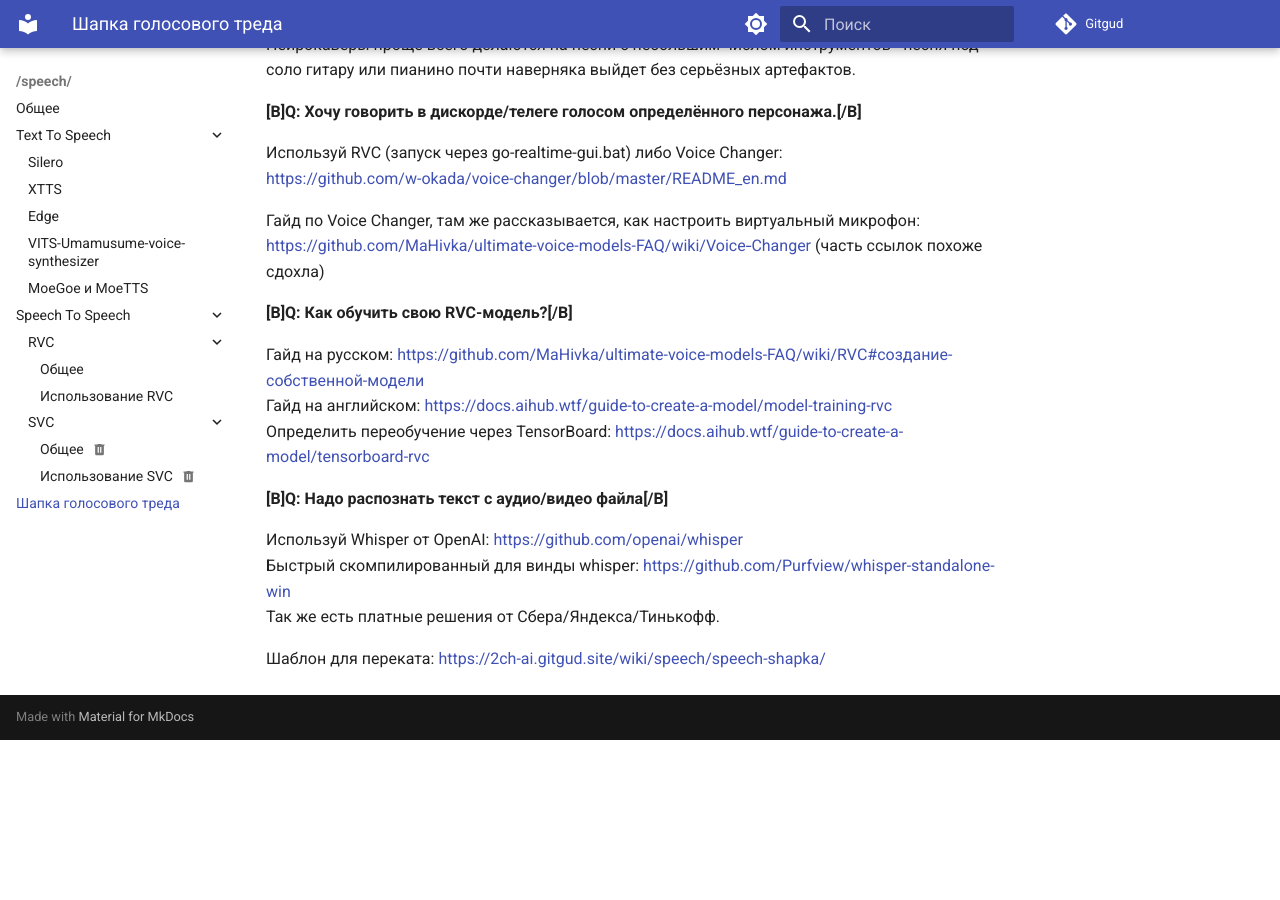
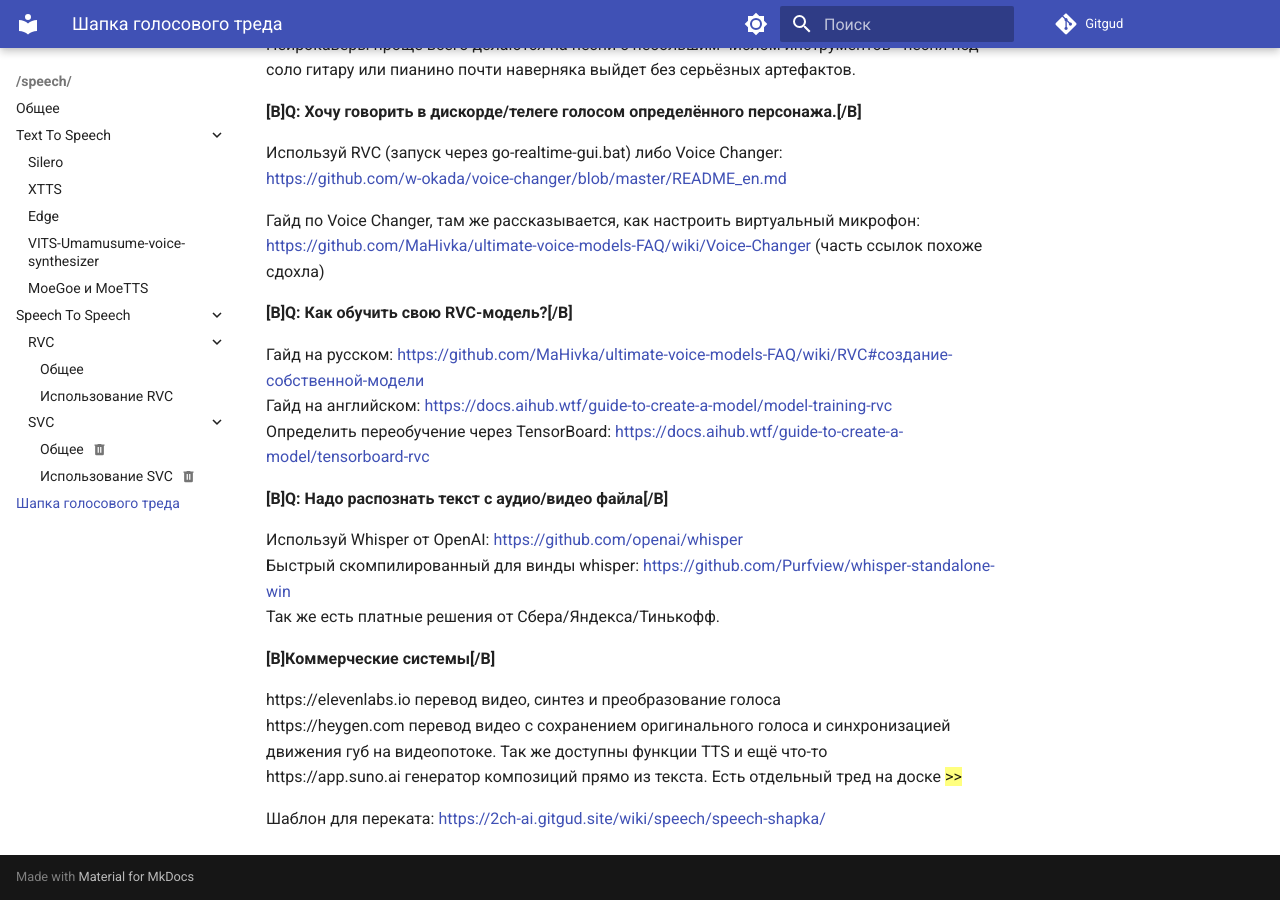
Before and after one commit to 2ch-ai/wiki, an MkDocs documentation site: the page built from docs/speech/speech-shapka.md, in a window 1280 px wide and 900 px high, scrolled down 1259 px. Built offline with MkDocs 1.6.1 and Material for MkDocs 9.7.7, drawn with Linux system fonts in a browser that asks for light colours; before the commit the page ends 1999 px from its top, so only the background shows below that; some of the changed lines change nothing that is shown.

Commit message:
Update speech-shapka.md

```diff
--- a/docs/speech/speech-shapka.md
+++ b/docs/speech/speech-shapka.md
@@ -8,28 +8,28 @@
 
 Прошлый тред: ==>>==
 
-Вики треда: [https://2ch-ai.gitgud.site/wiki/speech/](https://2ch-ai.gitgud.site/wiki/speech/)
+Вики треда: <https://2ch-ai.gitgud.site/wiki/speech/>
 
 **[B]FAQ[/B]**
 
 **[B]Q: Хочу озвучивать пасты с двача голосом Путина/Неко-Арк/и т.п.[/B]**
 
 1\. Используешь любой инструмент для синтеза голоса из текста - есть локальные, есть онлайн через huggingface или в виде ботов в телеге:
-[https://2ch-ai.gitgud.site/wiki/speech/#синтез-голоса-из-текста-tts](https://2ch-ai.gitgud.site/wiki/speech/#синтез-голоса-из-текста-tts)
+<https://2ch-ai.gitgud.site/wiki/speech/#синтез-голоса-из-текста-tts>
 
 Спейс без лимитов для EdgeTTS:
-[https://huggingface.co/spaces/NeuroSenko/rus-edge-tts-webui](https://huggingface.co/spaces/NeuroSenko/rus-edge-tts-webui)
+<https://huggingface.co/spaces/NeuroSenko/rus-edge-tts-webui>
 
 Так же можно использовать проприетарный комбайн Soundworks (часть фич платная):
-[https://dmkilab.com/soundworks](https://dmkilab.com/soundworks)
+<https://dmkilab.com/soundworks>
 
 2\. Перегоняешь голос в нужный тебе через RVC. Для него есть огромное число готовых голосов, можно обучать свои модели:
-[https://2ch-ai.gitgud.site/wiki/speech/sts/rvc/rvc/](https://2ch-ai.gitgud.site/wiki/speech/sts/rvc/rvc/)
+<https://2ch-ai.gitgud.site/wiki/speech/sts/rvc/rvc/>
 
 **[B]Q: Как делать нейрокаверы?[/B]**
 
 1\. Делишь оригинальную дорожку на вокал и музыку при помощи Ultimate Vocal Remover:
-[https://github.com/MaHivka/ultimate-voice-models-FAQ/wiki/UVR](https://github.com/MaHivka/ultimate-voice-models-FAQ/wiki/UVR)
+<https://github.com/MaHivka/ultimate-voice-models-FAQ/wiki/UVR>
 
 2\. Преобразуешь дорожку с вокалом к нужному тебе голосу через RVC
 
@@ -44,16 +44,16 @@
 **[B]Q: Хочу говорить в дискорде/телеге голосом определённого персонажа.[/B]**
 
 Используй RVC (запуск через go-realtime-gui.bat) либо Voice Changer:
-[https://github.com/w-okada/voice-changer/blob/master/README_en.md](https://github.com/w-okada/voice-changer/blob/master/README_en.md)
+<https://github.com/w-okada/voice-changer/blob/master/README_en.md>
 
 Гайд по Voice Changer, там же рассказывается, как настроить виртуальный микрофон:
-[https://github.com/MaHivka/ultimate-voice-models-FAQ/wiki/Voice‐Changer](https://github.com/MaHivka/ultimate-voice-models-FAQ/wiki/Voice‐Changer) (часть ссылок похоже сдохла)
+<https://github.com/MaHivka/ultimate-voice-models-FAQ/wiki/Voice‐Changer> (часть ссылок похоже сдохла)
 
 **[B]Q: Как обучить свою RVC-модель?[/B]**
 
-Гайд на русском: [https://github.com/MaHivka/ultimate-voice-models-FAQ/wiki/RVC#создание-собственной-модели](https://github.com/MaHivka/ultimate-voice-models-FAQ/wiki/RVC#создание-собственной-модели)
-Гайд на английском: [https://docs.aihub.wtf/guide-to-create-a-model/model-training-rvc](https://docs.aihub.wtf/guide-to-create-a-model/model-training-rvc)
-Определить переобучение через TensorBoard: [https://docs.aihub.wtf/guide-to-create-a-model/tensorboard-rvc](https://docs.aihub.wtf/guide-to-create-a-model/tensorboard-rvc)
+Гайд на русском: <https://github.com/MaHivka/ultimate-voice-models-FAQ/wiki/RVC#создание-собственной-модели>
+Гайд на английском: <https://docs.aihub.wtf/guide-to-create-a-model/model-training-rvc>
+Определить переобучение через TensorBoard: <https://docs.aihub.wtf/guide-to-create-a-model/tensorboard-rvc>
 
 **[B]Q: Надо распознать текст с аудио/видео файла[/B]**
 
@@ -61,4 +61,10 @@
 Быстрый скомпилированный для винды whisper: <https://github.com/Purfview/whisper-standalone-win>
 Так же есть платные решения от Сбера/Яндекса/Тинькофф.
 
+**[B]Коммерческие системы[/B]**
+
+https://elevenlabs.io перевод видео, синтез и преобразование голоса
+https://heygen.com перевод видео с сохранением оригинального голоса и синхронизацией движения губ на видеопотоке. Так же доступны функции TTS и ещё что-то
+https://app.suno.ai генератор композиций прямо из текста. Есть отдельный тред на доске  ==>>==
+
 Шаблон для переката: <https://2ch-ai.gitgud.site/wiki/speech/speech-shapka/>
```
